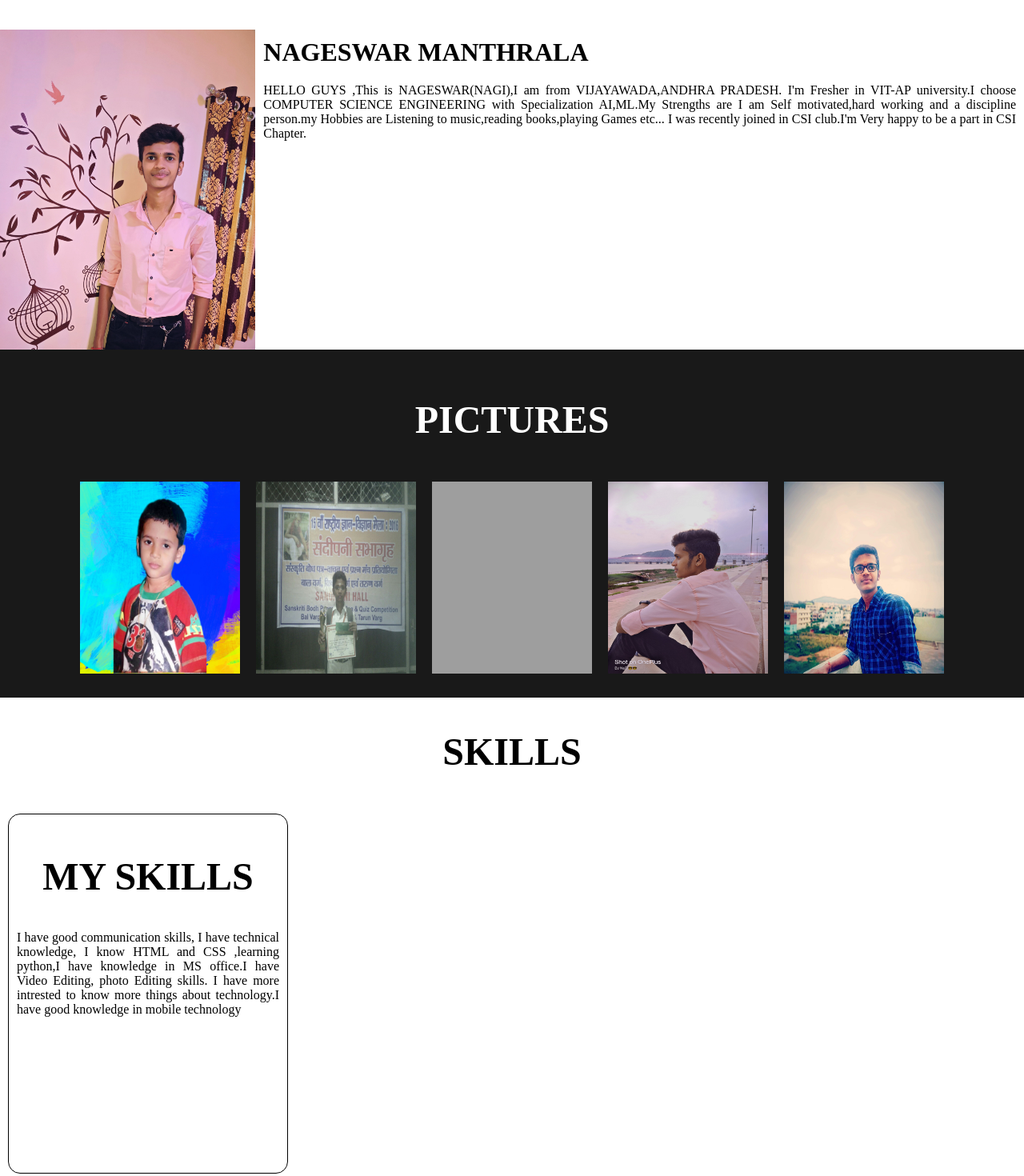
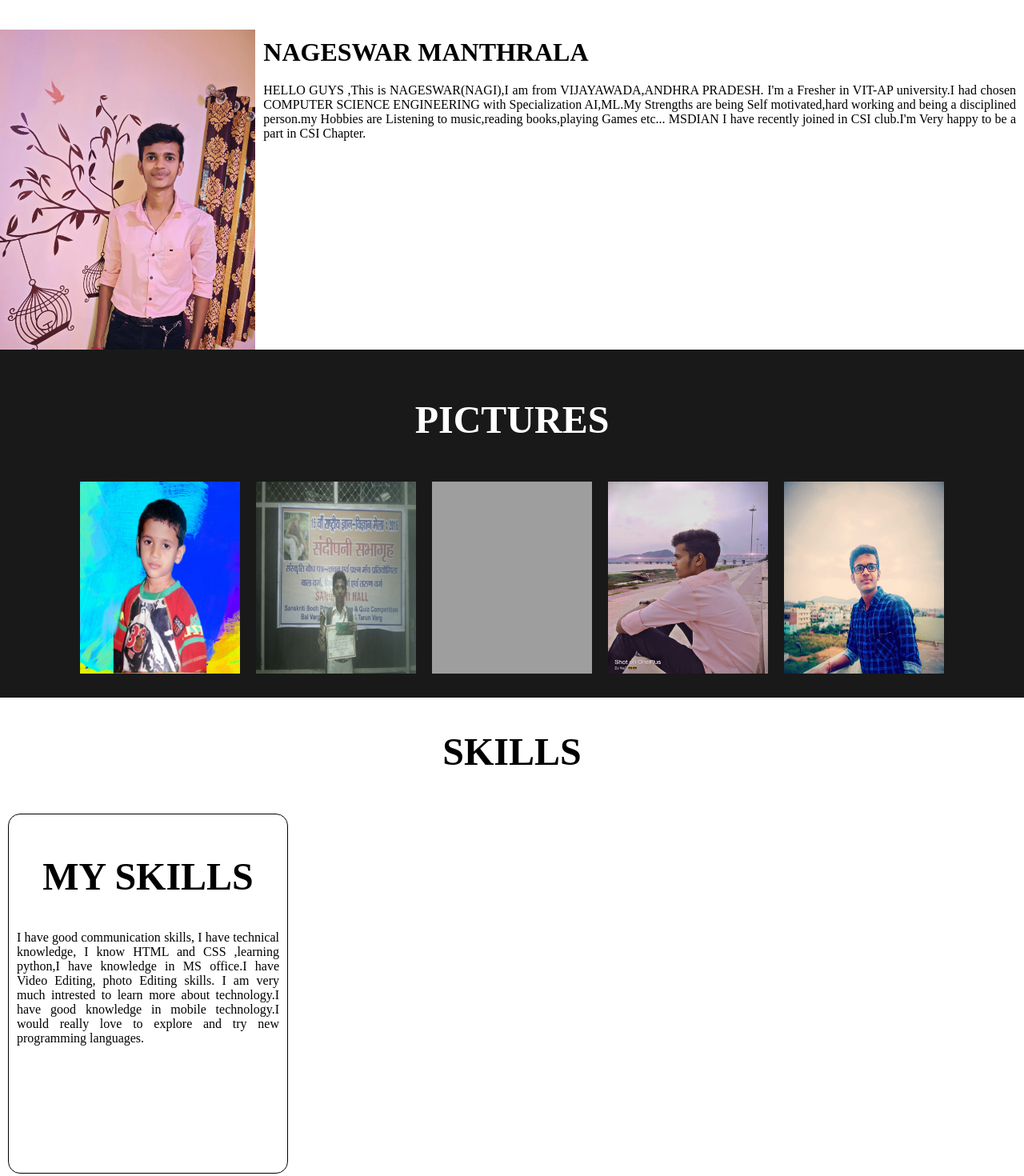
Before and after one commit to Nagi8022/portfolio, a plain HTML site: page index.html in a window 1280 px wide. Shown: the part 1156-2626 px from the top of the page at 80% size. Drawn offline with Linux system fonts and the light colour scheme; grey boxes are pictures that could not be loaded.

Commit message:
Update index.html

```diff
--- a/index.html
+++ b/index.html
@@ -34,11 +34,11 @@
                 <div id="intro">
                     <h2>NAGESWAR MANTHRALA</h2>
                     <P>HELLO GUYS ,This is NAGESWAR(NAGI),I am from VIJAYAWADA,ANDHRA PRADESH.
-                        I'm Fresher in VIT-AP university.I choose COMPUTER SCIENCE ENGINEERING
+                        I'm a Fresher in VIT-AP university.I had chosen COMPUTER SCIENCE ENGINEERING
                         with Specialization AI,ML.My
-                        Strengths are I am Self motivated,hard working and a discipline person.my Hobbies are
-                        Listening to music,reading books,playing Games etc...
-                                  I was recently joined in CSI club.I'm Very happy to be a part in CSI Chapter.
+                        Strengths are being Self motivated,hard working and being a disciplined person.my Hobbies are
+                        Listening to music,reading books,playing Games etc...  MSDIAN
+                                  I have recently joined in CSI club.I'm Very happy to be a part in CSI Chapter.
 
                     </P>
                 </div>
@@ -63,8 +63,9 @@
                     <h1 class="headings">MY SKILLS</h1>
                     <p>I have good communication skills, I have technical knowledge,
                         I know HTML and CSS ,learning python,I have knowledge in MS office.I have Video Editing,
-                        photo Editing skills. I have more intrested to know more things about technology.I have
-                        good knowledge in mobile technology</p>
+                        photo Editing skills. I am very much intrested to learn more about technology.I have
+                        good knowledge in mobile technology.I would really love to explore and try new programming
+                        languages.</p>
                     </div>
         </section>
 
```
